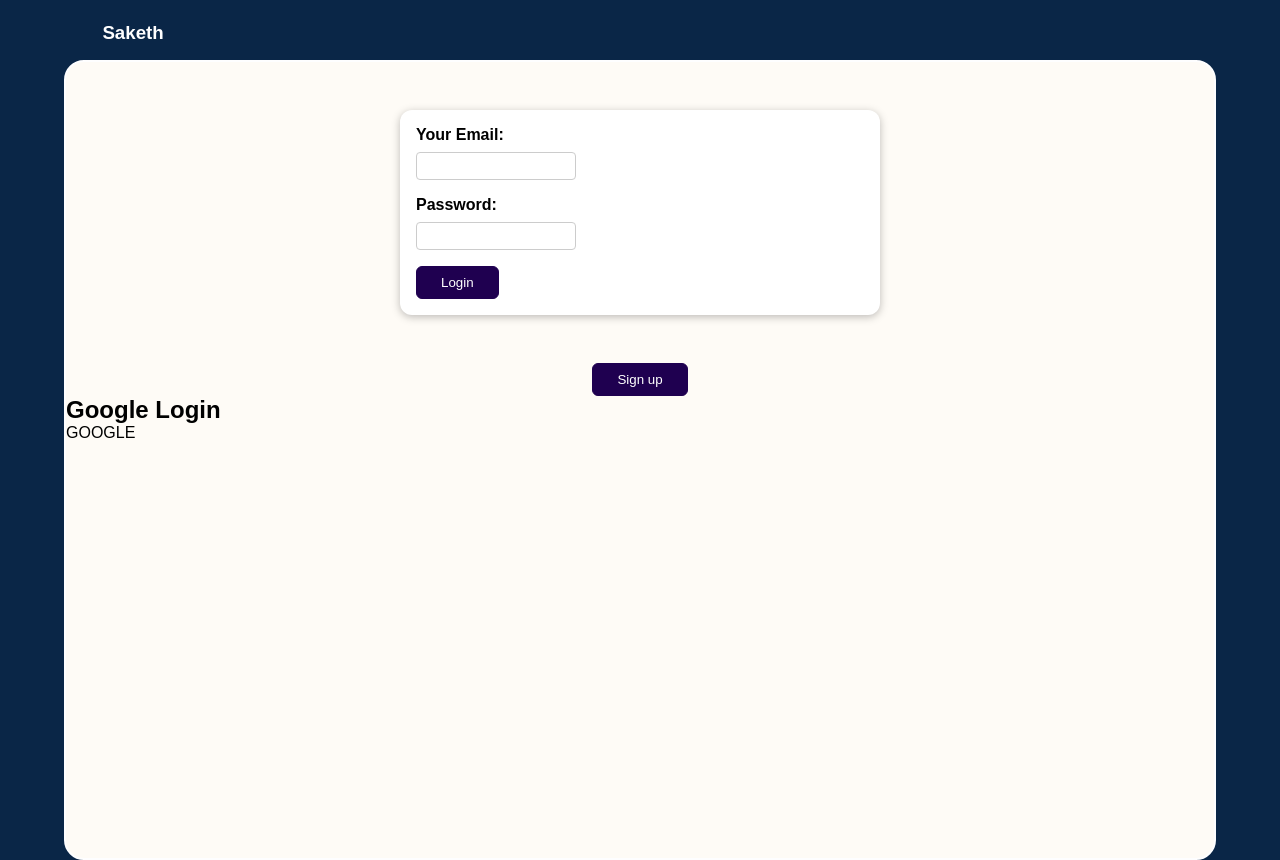
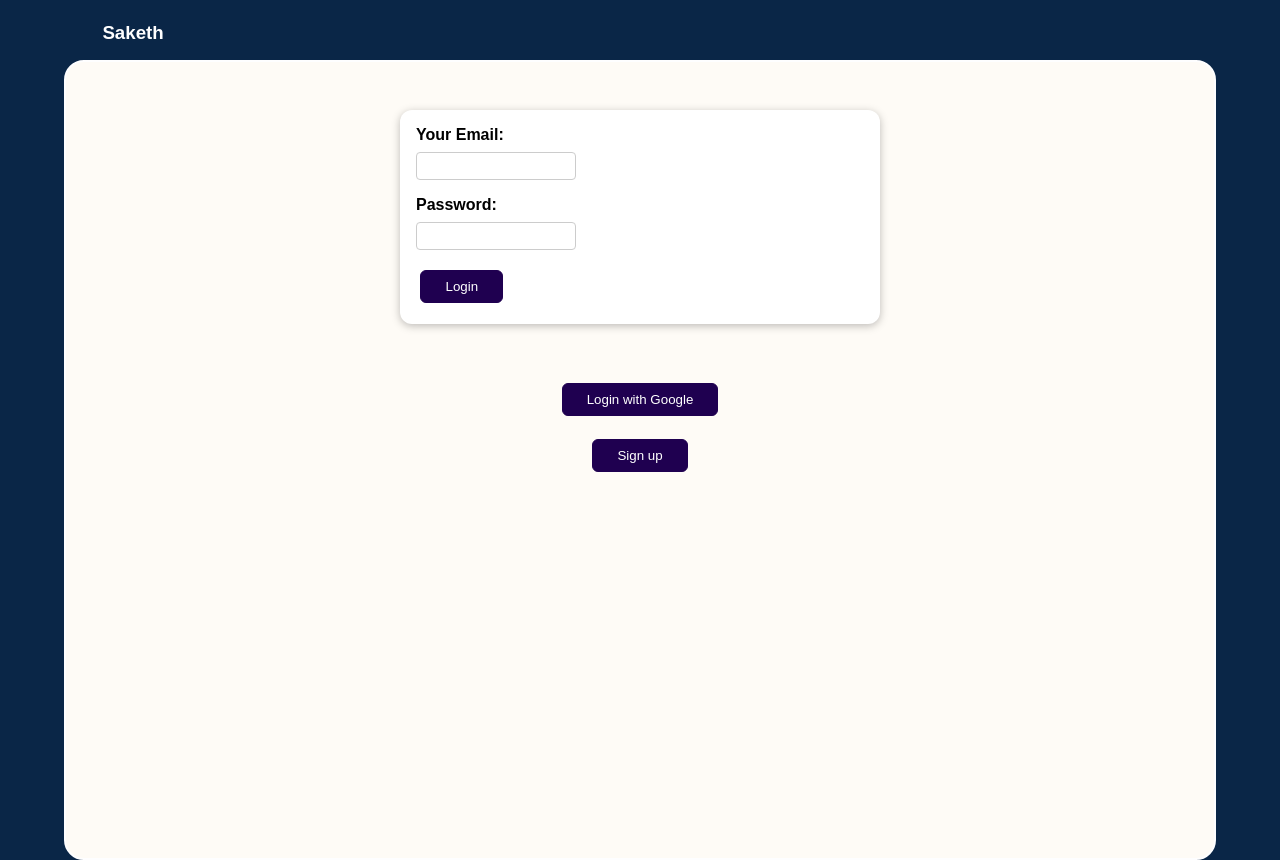
Before and after one commit to sakethvarma0103/employee, a Django app: a page that uses members/templates/login.html in a window 1280 px wide. Run offline with Django 4.2, Linux system fonts and the light colour scheme; data comes from the database, SQL or seed files in the repository; both versions use the stored data as it was after the commit; some libraries are stand-ins or nearby versions.

```diff
--- a/employee/settings.py
+++ b/employee/settings.py
@@ -89,7 +89,6 @@ TEMPLATES = [
 
 WSGI_APPLICATION = 'employee.wsgi.application'
 
-
 # Database
 # https://docs.djangoproject.com/en/4.2/ref/settings/#databases
 
--- a/members/static/login.css
+++ /dev/null
@@ -1,124 +0,0 @@
-*{
-    margin: 0;
-    padding: 0;
-    /* font-family: 'Montserrat', sans-serif; */
-    font-family: 'Poppins', sans-serif;
-    /* font-family: 'Rubik', sans-serif; */
-    box-sizing: border-box;
-
-
-    /* border: 1px solid red; */
-
-}
-a{
-    text-decoration: none;
-    color: black;
-}
-a:hover{
-    color:black
-}
-:root{
-    --colorcard:#fefeff;
-    --colorblack:#0A2647;
-    --colorwhite:#FEFBF6;
-}
-body{
-    background-color: var(--colorblack);
-}
-p{
-    font-size: 18px;
-}
-.titletext{
-    font-size: 35px;
-}
-
-.container{
-
-    height:100%;
-    width: 90%;
-    margin: 0 auto;
-    background-color: var(--colorwhite);
-    border-radius: 20px 20px 20px 20px;
-    margin-top: 0;
-    border: 2px solid var(--colorcard);
-    /* display: inline; */
-
-}
-
-.nav{
-    /* width: 100vw; */
-    /* padding-top: 50px; */
-    padding: 5px 8% 0;
-    display: flex;
-    /* flex: 1; */
-    height: 60px;
-    align-items: center;
-    justify-content: space-between;
-    background-color: var(--colorblack);
-}
-
-
-.nav ul {
-    display: flex;
-    list-style: none;
-    align-items: center;
-}
-
-.nav h3{
-    color: var(--colorcard);
-}
-
-form {
-    margin: 3rem auto;
-    width: 90%;
-    max-width: 30rem;
-    padding: 1rem;
-    border-radius: 12px;
-    background-color: white;
-    box-shadow: 0 2px 8px rgba(0, 0, 0, 0.26);
-  }
-
-  button {
-    cursor: pointer;
-    padding: 0.5rem 1.5rem;
-    border-radius: 6px;
-    background-color: #1f0050;
-    color: white;
-    border: 1px solid #1f0050;
-  }
-
-  button:hover,
-  button:active {
-    background-color: #320777;
-    border-color: #320777;
-  }
-
-  .form-control {
-    margin-bottom: 1rem;
-  }
-
-  .form-control input {
-    font: inherit;
-    padding: 0.25rem;
-    border-radius: 4px;
-    border: 1px solid #ccc;
-    display: block;
-    width: 10rem;
-  }
-
-  .form-control input:focus {
-    border-color: #1f0050;
-    outline: none;
-    background-color: #f4eeff;
-  }
-
-  .form-control label {
-    font-weight: bold;
-    display: block;
-    margin-bottom: 0.5rem;
-  }
-
-  .center{
-    text-align: center;
-    justify-content: center;
-  }
--- /dev/null
+++ b/members/static/login_new.css
@@ -0,0 +1,124 @@
+*{
+    margin: 0;
+    padding: 0;
+    /* font-family: 'Montserrat', sans-serif; */
+    font-family: 'Poppins', sans-serif;
+    /* font-family: 'Rubik', sans-serif; */
+    box-sizing: border-box;
+
+    /* border: 1px solid red; */
+
+}
+a{
+    text-decoration: none;
+    color: white;
+}
+a:hover{
+    color:black
+}
+:root{
+    --colorcard:#fefeff;
+    --colorblack:#0A2647;
+    --colorwhite:#FEFBF6;
+}
+body{
+    background-color: var(--colorblack);
+}
+p{
+    font-size: 18px;
+}
+.titletext{
+    font-size: 35px;
+}
+
+.container{
+
+    height:100%;
+    width: 90%;
+    margin: 0 auto;
+    background-color: var(--colorwhite);
+    border-radius: 20px 20px 20px 20px;
+    margin-top: 0;
+    border: 2px solid var(--colorcard);
+    /* display: inline; */
+
+}
+
+.nav{
+    /* width: 100vw; */
+    /* padding-top: 50px; */
+    padding: 5px 8% 0;
+    display: flex;
+    /* flex: 1; */
+    height: 60px;
+    align-items: center;
+    justify-content: space-between;
+    background-color: var(--colorblack);
+}
+
+
+.nav ul {
+    display: flex;
+    list-style: none;
+    align-items: center;
+}
+
+.nav h3{
+    color: var(--colorcard);
+}
+
+form {
+    margin: 3rem auto;
+    width: 90%;
+    max-width: 30rem;
+    padding: 1rem;
+    border-radius: 12px;
+    background-color: white;
+    box-shadow: 0 2px 8px rgba(0, 0, 0, 0.26);
+  }
+
+  button {
+    cursor: pointer;
+    padding: 0.5rem 1.5rem;
+    border-radius: 6px;
+    background-color: #1f0050;
+    color: white;
+    border: 1px solid #1f0050;
+    margin: 1%;
+  }
+
+  button:hover,
+  button:active {
+    background-color: #320777;
+    border-color: #320777;
+  }
+
+  .form-control {
+    margin-bottom: 1rem;
+  }
+
+  .form-control input {
+    font: inherit;
+    padding: 0.25rem;
+    border-radius: 4px;
+    border: 1px solid #ccc;
+    display: block;
+    width: 10rem;
+  }
+
+  .form-control input:focus {
+    border-color: #1f0050;
+    outline: none;
+    background-color: #f4eeff;
+  }
+
+  .form-control label {
+    font-weight: bold;
+    display: block;
+    margin-bottom: 0.5rem;
+  }
+
+  .center{
+    text-align: center;
+    justify-content: center;
+  }
--- a/members/templates/login.html
+++ b/members/templates/login.html
@@ -6,7 +6,7 @@
     <meta charset="UTF-8">
     <meta name="viewport" content="width=device-width, initial-scale=1.0">
     <title>Login</title>
-    <link rel="stylesheet" href="{% static 'login.css' %}">
+    <link rel="stylesheet" href="{% static 'login_new.css' %}">
 </head>
 <body>
     <div class="nav">
@@ -32,15 +32,13 @@
             <button>Login</button>
         </form>
         <div class="center">
+            <button><a href="{% provider_login_url 'google' %}?next=/check_auth">Login with Google</a></button>
+        </div>
+        <div class="center">
             <a href="{% url 'sign' %}">
                 <button>Sign up</button>
             </a>
         </div>
-
-    <div>
-        <h2>Google Login</h2>
-        <a href="{% provider_login_url 'google' %}?next=/check_auth">GOOGLE</a>
-    </div>
     </div>
 </body>
 </html>
--- a/members/templates/signup.html
+++ b/members/templates/signup.html
@@ -4,7 +4,7 @@
     <meta charset="UTF-8">
     <meta name="viewport" content="width=device-width, initial-scale=1.0">
     <title>Signup</title>
-    <link rel="stylesheet" href="{% static "login.css" %}">
+    <link rel="stylesheet" href="{% static 'login_new.css' %}">
 </head>
 <body>
     <div class="nav">
```
Also changed, not shown: profiles/models.py (+43 -13 lines), db.sqlite3, media/uploads/Untitled.png (added), media/uploads/WhatsApp_Image_2024-06-22_at_17_9EOJp24.36.00_34084352.jpg (added), media/uploads/WhatsApp_Image_2024-06-22_at_17_gjzjBJa.36.00_34084352.jpg (added), media/uploads/WhatsApp_Image_2024-06-22_at_17_kKLCbbI.36.00_34084352.jpg (added), media/uploads/WhatsApp_Image_2024-06-22_at_17_nIvz4Pu.36.00_34084352.jpg (added), media/uploads/uploads/WhatsApp_Image_2024-06-22_at_17_gjzjBJa.36.00_34084352.jpg (added).
